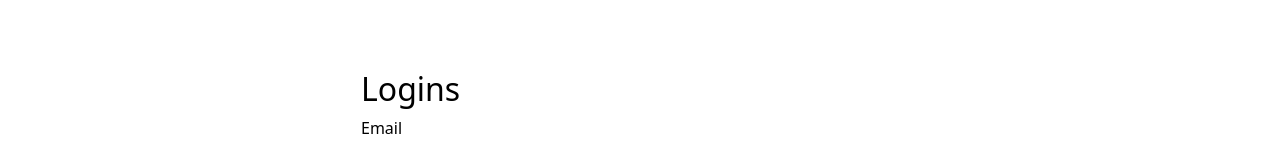
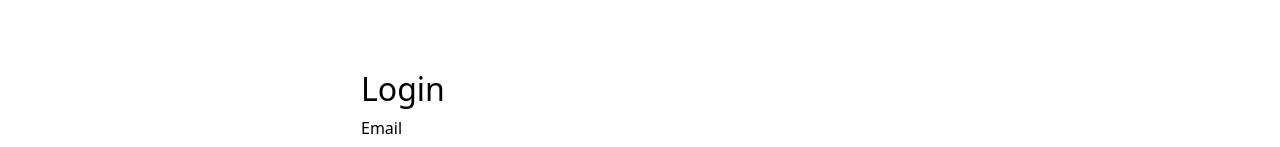
Before and after one commit to Logu3222007/Blog-Application, a React (Create React App) app in the folder client/: page /login in a window 1280 px wide. Shown: the part 158-305 px from the top of the page. Built offline with nearby package versions, Linux system fonts and the light colour scheme.

Commit message:
Update Login.js

```diff
--- a/client/src/Authentication/Login.js
+++ b/client/src/Authentication/Login.js
@@ -63,7 +63,7 @@ function Login() {
 
   return (
     <div className="col-md-6 mx-auto" style={{ paddingTop: "90px", paddingBottom: "50px" }}>
-      <h2>Logins</h2>
+      <h2>Login</h2>
       <form onSubmit={handleSubmit}>
         <div className="mb-3">
           <label htmlFor="email" className="form-label">
```
